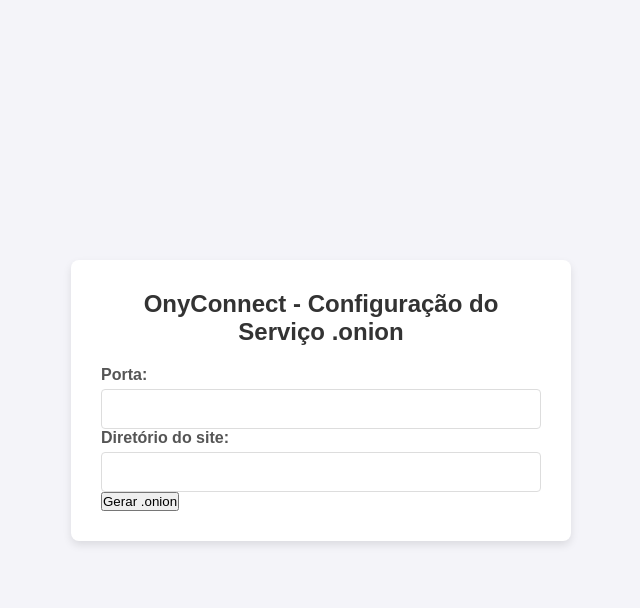
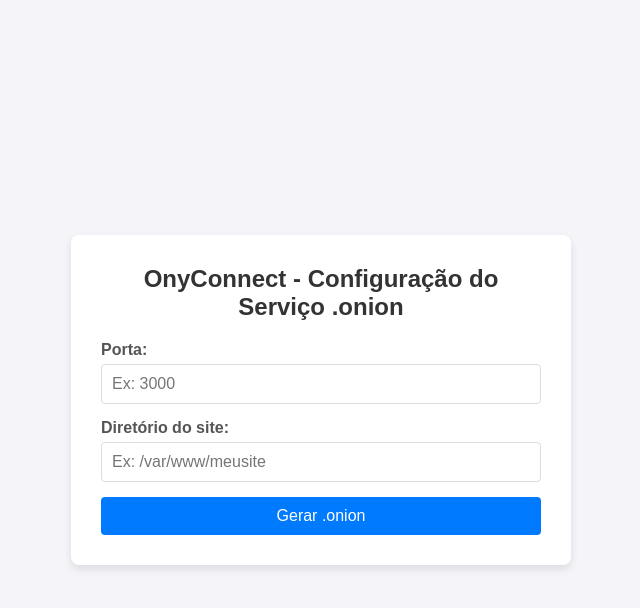
Before and after one commit to SayesCode/OnyConnect, a FastAPI app: page / in a window 1280 px wide. Shown: the top 608 px of the page, without its empty margins (319-959 px from the left). Run offline with FastAPI, Linux system fonts and the light colour scheme; some libraries are stand-ins or nearby versions.

Commit message:
Update index.html

```diff
--- a/src/onyconnect/templates/index.html
+++ b/src/onyconnect/templates/index.html
@@ -2,22 +2,83 @@
 <html lang="pt-BR">
 <head>
     <meta charset="UTF-8">
+    <meta name="viewport" content="width=device-width, initial-scale=1.0">
     <title>OnyConnect - Configuração do Serviço .onion</title>
     <link rel="stylesheet" href="{{ url_for('static', path='style.css') }}">
+    <script src="https://cdn.jsdelivr.net/npm/sweetalert2@11"></script>
 </head>
 <body>
     <div class="container">
         <h1>OnyConnect - Configuração do Serviço .onion</h1>
-        <form method="post" action="/generate">
-            <label for="port">Porta:</label>
-            <input type="text" id="port" name="port" required>
-            <label for="directory">Diretório do site:</label>
-            <input type="text" id="directory" name="directory" required>
-            <button type="submit">Gerar .onion</button>
+
+        <!-- Formulário para configuração do serviço .onion -->
+        <form id="onion-form" method="post" action="/generate" onsubmit="handleFormSubmit(event)">
+            <div class="form-group">
+                <label for="port">Porta:</label>
+                <input type="text" id="port" name="port" placeholder="Ex: 3000" required>
+            </div>
+
+            <div class="form-group">
+                <label for="directory">Diretório do site:</label>
+                <input type="text" id="directory" name="directory" placeholder="Ex: /var/www/meusite" required>
+            </div>
+
+            <button type="submit" class="btn-submit" id="submit-button">Gerar .onion</button>
         </form>
+
+        <!-- Exibição de mensagens de sucesso ou erro -->
         {% if message %}
-            <div class="message">{{ message }}</div>
+            <div class="message" id="message">
+                <p>{{ message }}</p>
+            </div>
         {% endif %}
     </div>
+
+    <!-- Scripts -->
+    <script>
+        // Função para tratar o envio do formulário
+        function handleFormSubmit(event) {
+            event.preventDefault(); // Evita o envio do formulário para controle manual via JS
+
+            // Desabilita o botão de envio enquanto processa
+            const submitButton = document.getElementById('submit-button');
+            submitButton.disabled = true;
+            submitButton.innerText = "Processando...";
+
+            // Exibe um alerta de carregamento
+            Swal.fire({
+                title: 'Gerando o serviço .onion...',
+                text: 'Aguarde enquanto criamos o serviço para você.',
+                showCancelButton: false,
+                showConfirmButton: false,
+                didOpen: () => {
+                    Swal.showLoading();
+                }
+            });
+
+            // Submete o formulário após o processo
+            document.getElementById('onion-form').submit();
+        }
+
+        // Função para exibir alertas personalizados após a resposta do servidor
+        {% if message %}
+            window.onload = () => {
+                const message = "{{ message }}";
+                if (message.includes("sucesso")) {
+                    Swal.fire({
+                        icon: 'success',
+                        title: 'Sucesso!',
+                        text: message,
+                    });
+                } else {
+                    Swal.fire({
+                        icon: 'error',
+                        title: 'Erro!',
+                        text: message,
+                    });
+                }
+            };
+        {% endif %}
+    </script>
 </body>
 </html>
```
